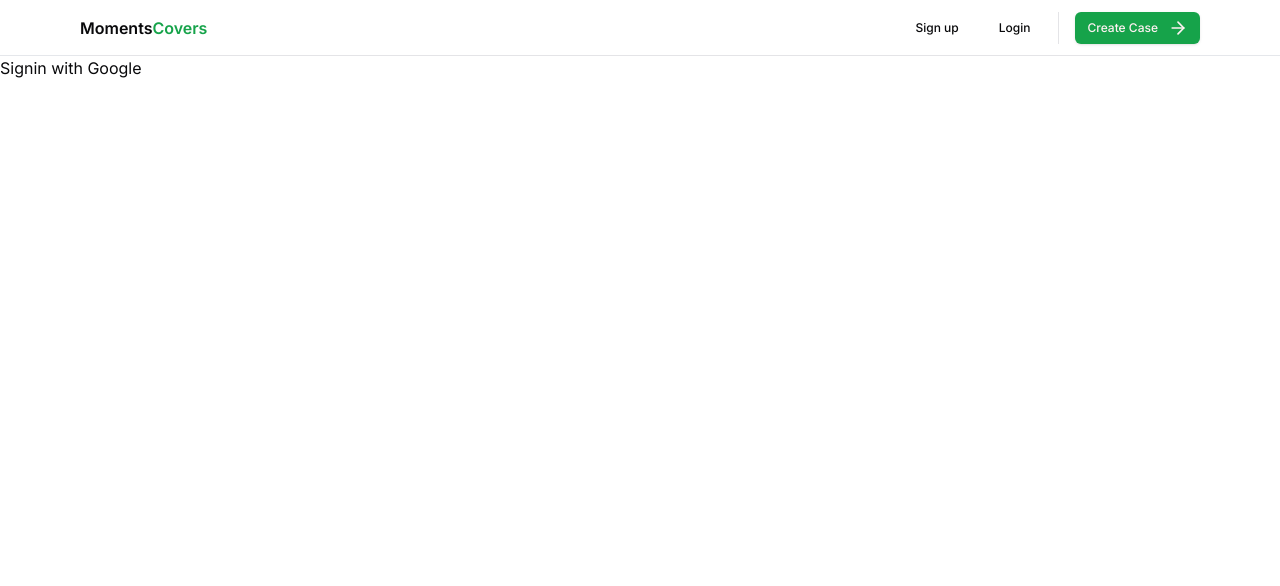
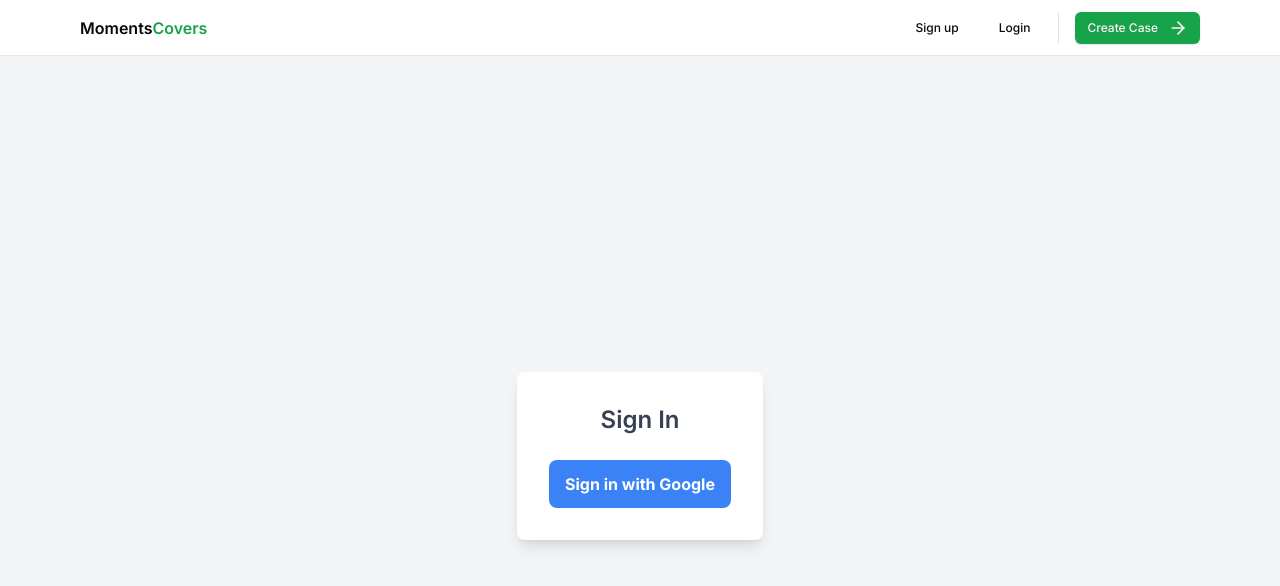
Before and after one commit to KarkiGaurav/MomentsCovers, a Next.js app: page /auth/login in a window 1280 px wide. Shown: the top 586 px of the page. Built offline with nearby package versions, Linux system fonts and the light colour scheme; no server answers.

Commit message:
google signup page modiy

```diff
--- a/src/components/sign-in.tsx
+++ b/src/components/sign-in.tsx
@@ -1,15 +1,25 @@
-
 import { signIn } from "@/auth.ts";
 
 export function SignIn() {
   return (
+    <div className="min-h-screen flex items-center justify-center bg-gray-100">
       <form
         action={async () => {
           "use server"
           await signIn("google")
         }}
+        className="bg-white p-8 rounded-lg shadow-lg"
       >
-      <button type="submit">Signin with Google</button>
+        <h2 className="text-2xl font-semibold mb-6 text-center text-gray-700">
+          Sign In
+        </h2>
+        <button
+          type="submit"
+          className="w-full py-3 px-4 bg-blue-500 hover:bg-blue-600 text-white font-bold rounded-lg focus:outline-none focus:ring-2 focus:ring-blue-400 focus:ring-opacity-75 transition duration-300"
+        >
+          Sign in with Google
+        </button>
       </form>
-  )
+    </div>
+  );
 }
```
Lines whose indentation alone changed are shown as unchanged.
